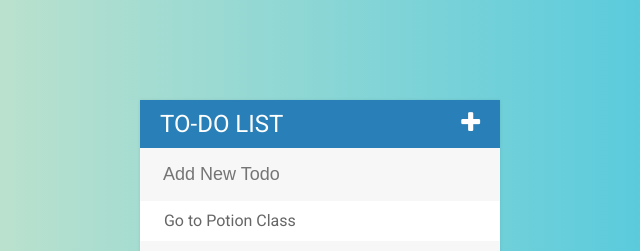
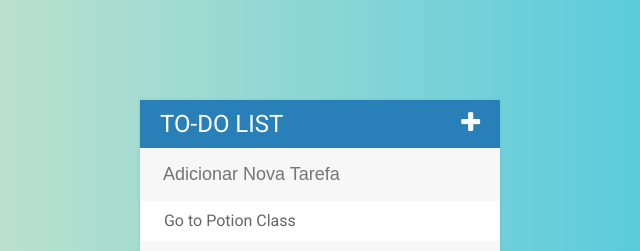
Before and after one commit to gusmoura/gusmoura.github.io, a plain HTML site: page index.html in a window 1280 px wide. Shown: the top 251 px of the page, 320-960 px from the left. Drawn offline with Linux system fonts and the light colour scheme.

Commit message:
update index.html
alteração do h1 e do placeholder do input

```diff
--- a/index.html
+++ b/index.html
@@ -1,7 +1,7 @@
 <!DOCTYPE html>
 <html>
 <head>
-	<title>Todo List</title>
+	<title>Lista de Tarefas</title>
 	<link rel="stylesheet" type="text/css" href="assets/css/todos.css">
 	<link href="https://fonts.googleapis.com/css?family=Roboto:400,500,700" rel="stylesheet">
 	<link rel="stylesheet" href="https://maxcdn.bootstrapcdn.com/font-awesome/4.7.0/css/font-awesome.min.css">
@@ -11,7 +11,7 @@
 
 <div id="container">
 	<h1>To-do List<i class="fa fa-plus"></i></h1>
-	<input type="text" placeholder="Add New Todo">
+	<input type="text" placeholder="Adicionar Nova Tarefa">
 
 	<ul>
 		<li><span><i class="fa fa-trash"></i></span> Go to Potion Class</li>
```
